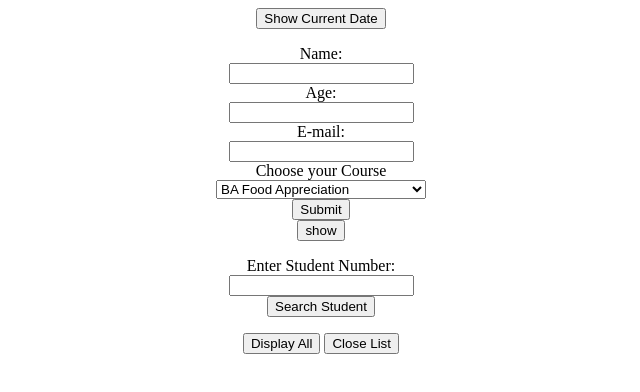
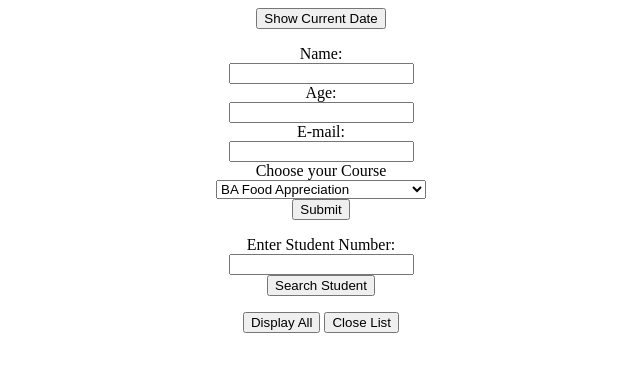
Before and after one commit to Ethanerz/cmsc126-JJEMAlert-Lab5-JS, a plain HTML site: page lab5.html in a window 1280 px wide. Shown: the whole page, without its empty margins (319-959 px from the left). Drawn offline with Linux system fonts and the light colour scheme.

Commit message:
removed button that shows student info in console

```diff
--- a/lab5.html
+++ b/lab5.html
@@ -18,9 +18,6 @@
 			<option value="BS Installing and Downloading">BS Installing and Downloading</option>
 		</select><br>
 		<button type="button" onclick="add_student()">Submit</button><br>
-		<!-- Temporary Button to show added student info in console -->
-		<button type="button" onclick="showStudents()">show</button>
-		<!-- Will remove in the future -->
 	</form>
 
     <label for="searchId">Enter Student Number:</label><br>
--- a/lab5_scripts.js
+++ b/lab5_scripts.js
@@ -14,19 +14,6 @@ function time_now(){
     document.getElementById("output").innerHTML = 'Today is ' + now.toLocaleDateString('en-US', options) + "<br>The current time is " + now.toLocaleTimeString('en-US',optionsTime);
 }
 /*---STEP 2 END---*/
-
-
-// Temporary Function to show added student info in console
-function showStudents(){
-	for (i=0; i < students.length; i++){
-		console.log(students[i].studentNo)
-		console.log(students[i].name)
-		console.log(students[i].age)
-		console.log(students[i].email)
-		console.log(students[i].course)
-	}
-}
-// Will remove in the future
 
 // Error handling
 function input_validation(name, age, email) {
```
